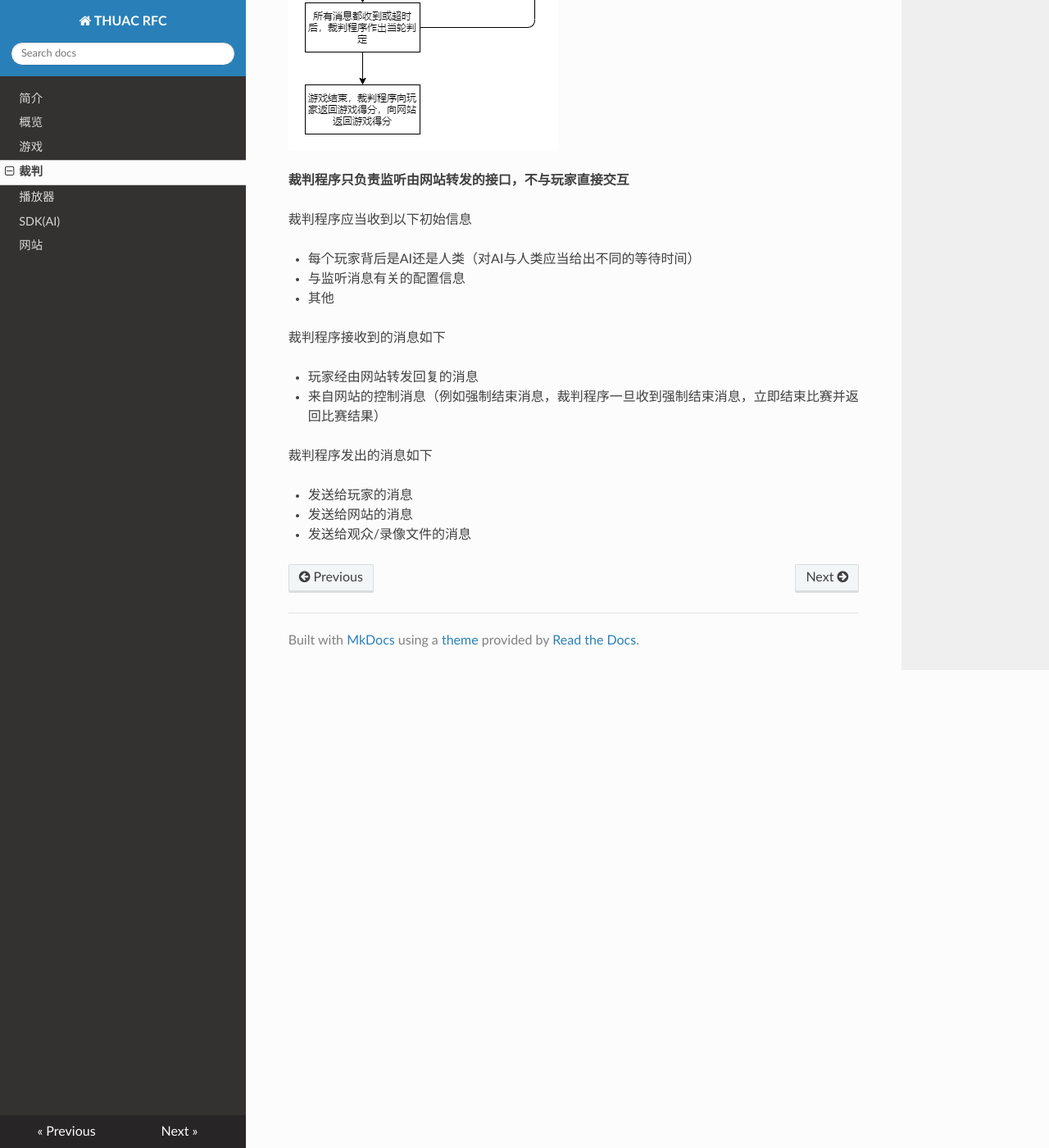
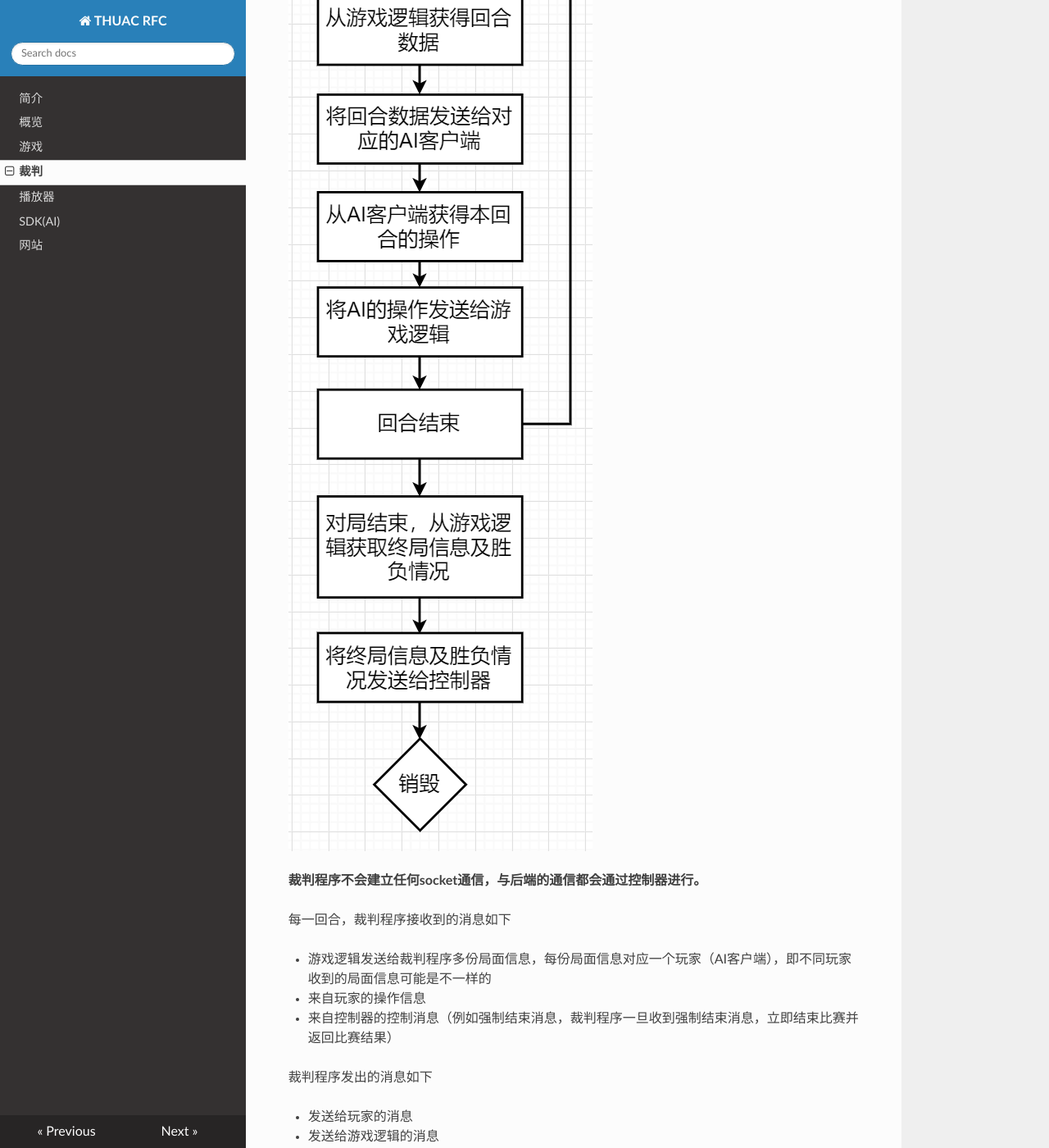
Before and after one commit to GEOTCBRL/THUAC-RFC, an MkDocs documentation site: the page built from docs/judger.md, in a window 1280 px wide and 1400 px high, scrolled down 633 px. Shown: the whole window at 82% size. Built offline with MkDocs 1.6.1, drawn with Linux system fonts in a browser that asks for light colours; nearby versions of some CDN libraries; some of the changed text lies outside the part shown.

Commit message:
增加了控制器逻辑，抽出了裁判程序中的部分功能

```diff
--- a/docs/judger.md
+++ b/docs/judger.md
@@ -4,21 +4,16 @@
 
 ![裁判](./imgs/裁判.png)
 
-**裁判程序只负责监听由网站转发的接口，不与玩家直接交互**
+**裁判程序不会建立任何socket通信，与后端的通信都会通过控制器进行。**
 
-裁判程序应当收到以下初始信息
+每一回合，裁判程序接收到的消息如下
 
-- 每个玩家背后是AI还是人类（对AI与人类应当给出不同的等待时间）
-- 与监听消息有关的配置信息
-- 其他
-
-裁判程序接收到的消息如下
-
-- 玩家经由网站转发回复的消息
-- 来自网站的控制消息（例如强制结束消息，裁判程序一旦收到强制结束消息，立即结束比赛并返回比赛结果）
+- 游戏逻辑发送给裁判程序多份局面信息，每份局面信息对应一个玩家（AI客户端），即不同玩家收到的局面信息可能是不一样的
+- 来自玩家的操作信息
+- 来自控制器的控制消息（例如强制结束消息，裁判程序一旦收到强制结束消息，立即结束比赛并返回比赛结果）
 
 裁判程序发出的消息如下
 
 - 发送给玩家的消息
-- 发送给网站的消息
-- 发送给观众/录像文件的消息
+- 发送给游戏逻辑的消息
+- 发送给控制器的消息（如需要通过socket发送给播放器的局面/操作信息）
```
Also changed, not shown: docs/controller.md (added, +37 -0 lines), docs/game.md (+3 -3 lines), docs/imgs/控制器.png (added), docs/imgs/裁判.png.
